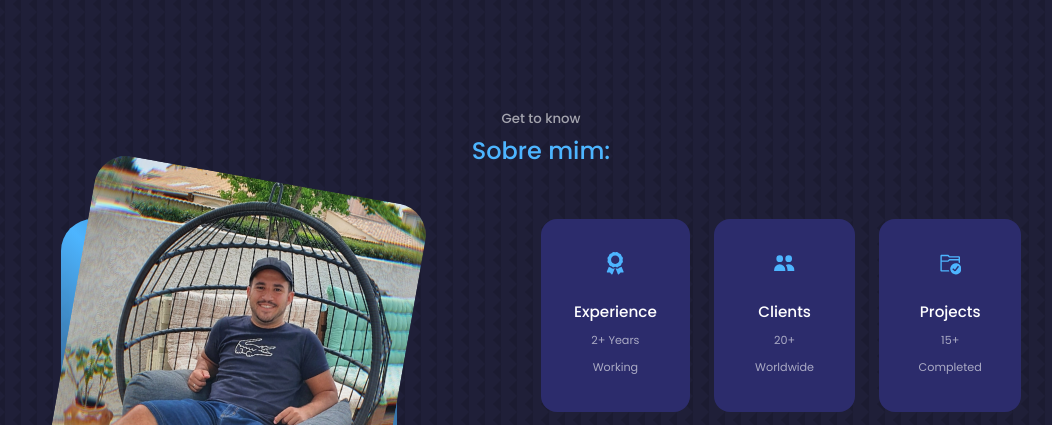
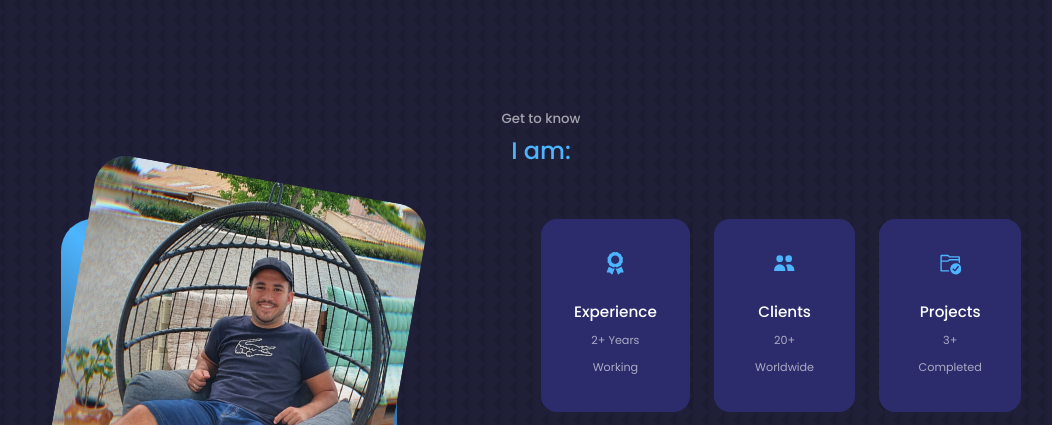
Before and after one commit to higorzica/react-portfolio, a React (Create React App) app: page / in a window 1280 px wide. Shown: the part 820-1245 px from the top of the page, without its empty margins (99-1151 px from the left). Built offline with nearby package versions, Linux system fonts and the light colour scheme.

Commit message:
Update About.jsx

```diff
--- a/src/components/about/About.jsx
+++ b/src/components/about/About.jsx
@@ -9,7 +9,7 @@ const About = () => {
   return (
     <section id='about'>
         <h5>Get to know</h5>
-        <h2>Sobre mim:</h2>
+        <h2>I am:</h2>
         <div className="container about__container">
           <div className="about__me">
             <div className="about__me-image">
@@ -33,7 +33,7 @@ const About = () => {
               <article className='about__card'>
                 <VscFolderActive className='about__icon' />
                 <h5>Projects</h5>
-                <small>15+ Completed </small>
+                <small>3+ Completed </small>
               </article>
             </div>
             <p>
```
